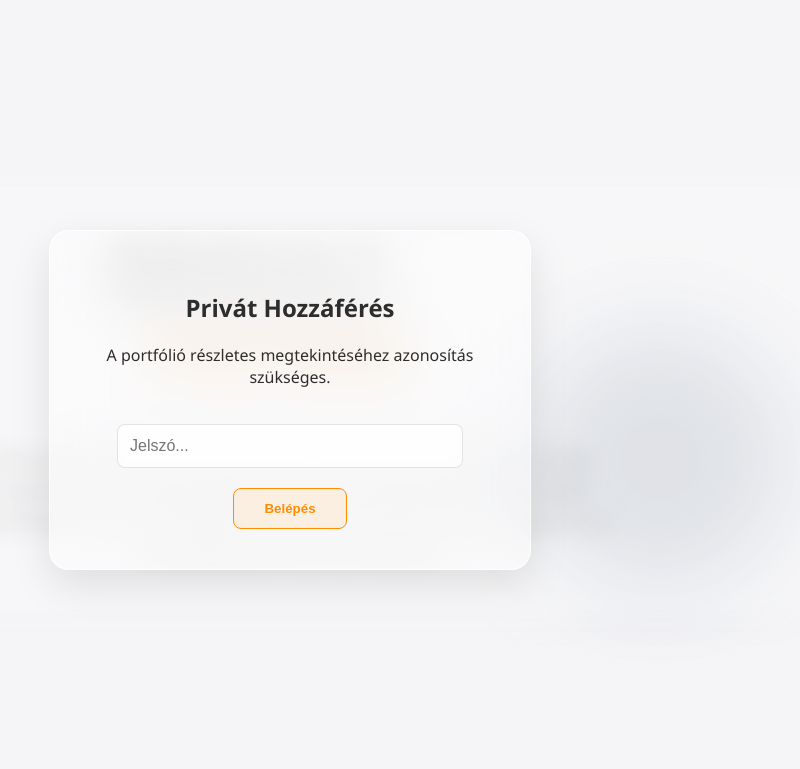
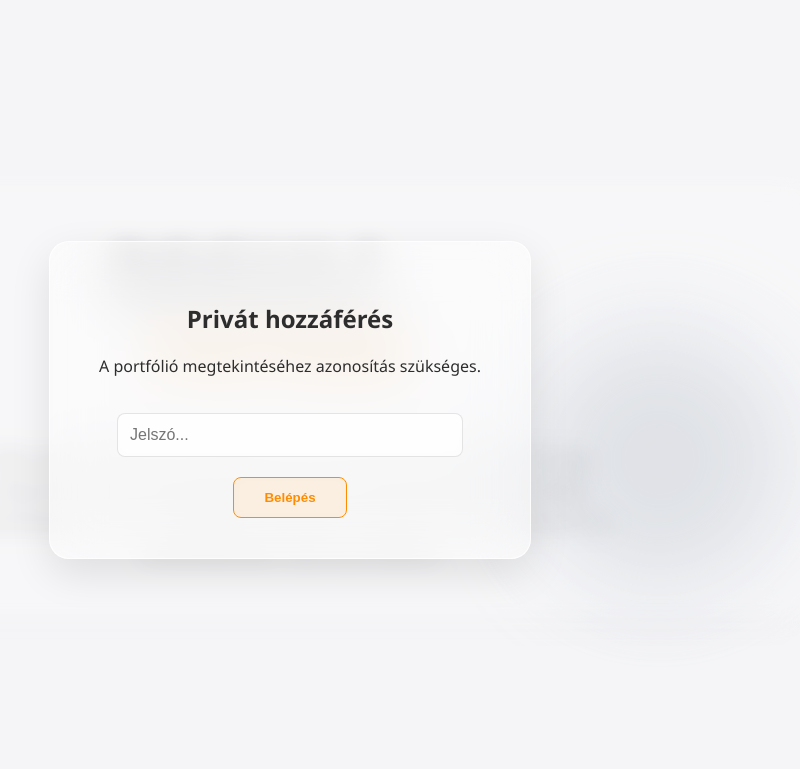
Before and after one commit to regulip/portfolio-app, a Flask app: page / in a window 1280 px wide. Shown: the part 900-1669 px from the top of the page, without its empty margins (350-1150 px from the left). Run offline with Flask 3, Linux system fonts and the light colour scheme; some libraries are stand-ins or nearby versions.

Commit message:
Szövegjavítások

```diff
--- a/static/script.js
+++ b/static/script.js
@@ -358,13 +358,13 @@ async function initIoTModule() {
         <div class="iot-main-layout">
             <div class="iot-2x2-grid">
                 <div id="btn-bulb1" onclick="toggleDevice('bulb1')" class="grid-cell iot-btn off">
-                    <span style="font-size: 1.5rem;">💡</span><span style="font-size: 0.75rem; margin-top: 5px; text-transform: uppercase;">Lámpa 1</span>
+                    <span style="font-size: 1.5rem;">💡</span><span style="font-size: 0.75rem; margin-top: 5px; text-transform: uppercase;">Nappali hangulatfény</span>
                 </div>
                 <div id="btn-bulb2" onclick="toggleDevice('bulb2')" class="grid-cell iot-btn off">
-                    <span style="font-size: 1.5rem;">💡</span><span style="font-size: 0.75rem; margin-top: 5px; text-transform: uppercase;">Lámpa 2</span>
+                    <span style="font-size: 1.5rem;">💡</span><span style="font-size: 0.75rem; margin-top: 5px; text-transform: uppercase;">Hálószoba lámpa</span>
                 </div>
                 <div id="btn-switch" onclick="toggleDevice('switch')" class="grid-cell iot-btn off">
-                    <span style="font-size: 1.5rem;">⚡</span><span style="font-size: 0.75rem; margin-top: 5px; text-transform: uppercase;">Főkapcsoló</span>
+                    <span style="font-size: 1.5rem;">💡</span><span style="font-size: 0.75rem; margin-top: 5px; text-transform: uppercase;">Nappali lámpa</span>
                 </div>
                 <div class="grid-cell weather-cell">
                     <div class="weather-icon" id="room-icon">🌡️</div>
--- a/templates/index.html
+++ b/templates/index.html
@@ -90,8 +90,8 @@
     <!-- 3. RÉTEG: A Bejelentkező Zsilip (Legfelül, minden felett lebeg) -->
     <div id="login-overlay">
         <div class="glass-login-card">
-            <h2>Privát Hozzáférés</h2>
-            <p>A portfólió részletes megtekintéséhez azonosítás szükséges.</p>
+            <h2>Privát hozzáférés</h2>
+            <p>A portfólió megtekintéséhez azonosítás szükséges.</p>
             <input type="password" id="password-input" placeholder="Jelszó...">
             <button onclick="attemptGlassLogin()">Belépés</button>
             <p id="login-error" style="color: #ff4444; display: none;"></p>
```
